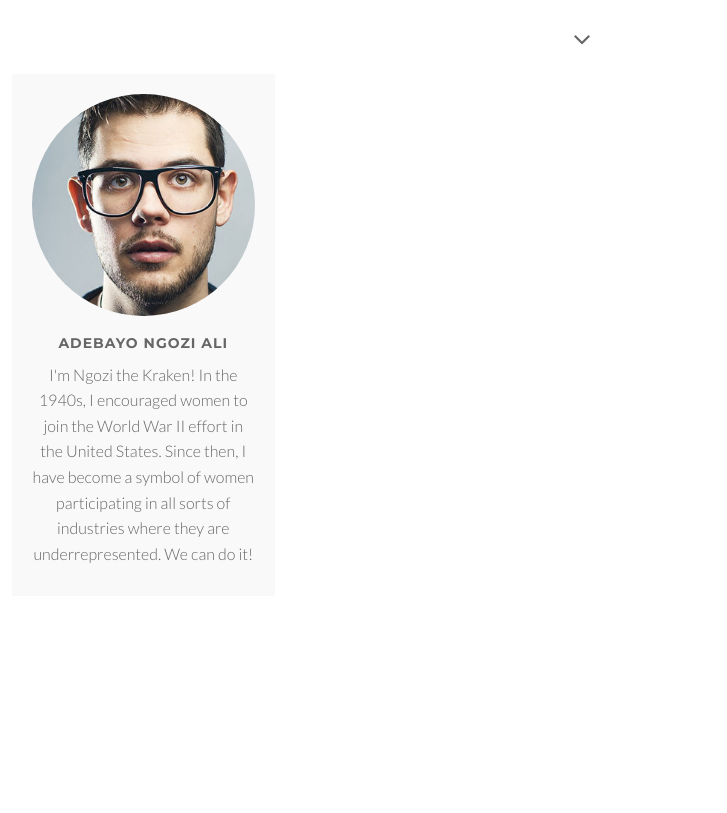
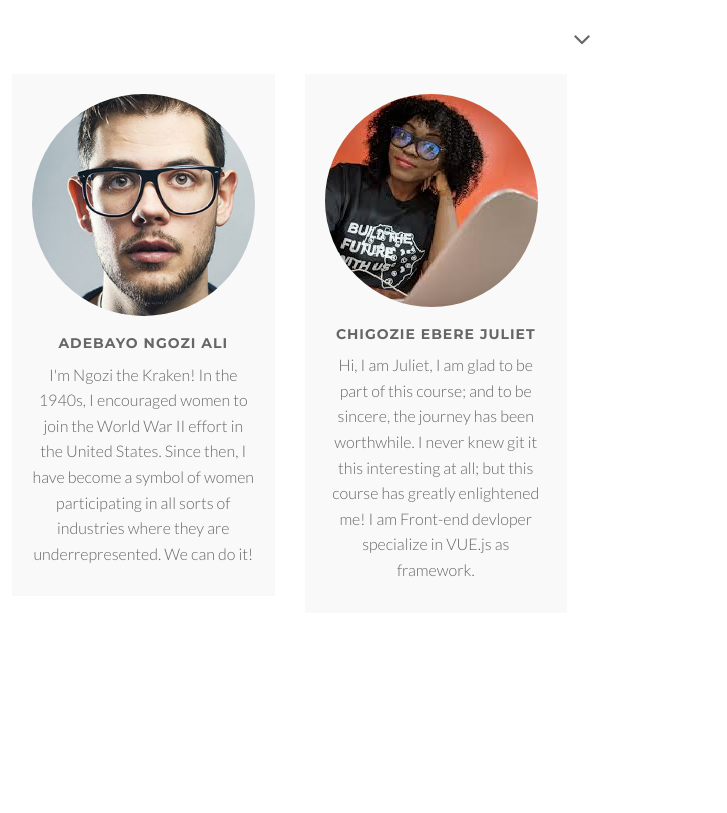
Before and after one commit to HimOnly/D3-BOOTCAMP-final-project-git-basics-course, a plain HTML site: page index.html in a window 1280 px wide. Shown: the part 1969-2782 px from the top of the page, without its empty margins (58-785 px from the left). Drawn offline with Linux system fonts and the light colour scheme.

Commit message:
Adding my Bio

```diff
--- a/index.html
+++ b/index.html
@@ -149,7 +149,17 @@
 
 		<!--PUT WHAT YOU COPIED BELOW HERE-->
 
-
+		<div class="col-xs-6 col-sm-3 col-md-3">
+				<div class="wow bounceInUp" data-wow-delay="0.2s">
+                <div class="team boxed-grey">
+                    <div class="inner">
+						<div class="avatar"><img src="img/team/juliet.jpg" alt="" class="img-responsive img-circle" /></div>
+						<h5>Chigozie Ebere Juliet</h5>
+                        <p class="subtitle">Hi, I am Juliet, I am glad to be part of this course; and to be sincere, the journey has been worthwhile. I never knew git it this interesting at all; but this course has greatly enlightened me! I am Front-end devloper specialize in VUE.js as framework.</p>
+                    </div>
+                </div>
+				</div>
+			</div>
 
 		<!--LET WHAT YOU COPIED BE ABOVE HERE-->
 		</div>
```
Also changed, not shown: img/team/juliet.jpg (added), 5 other files.
